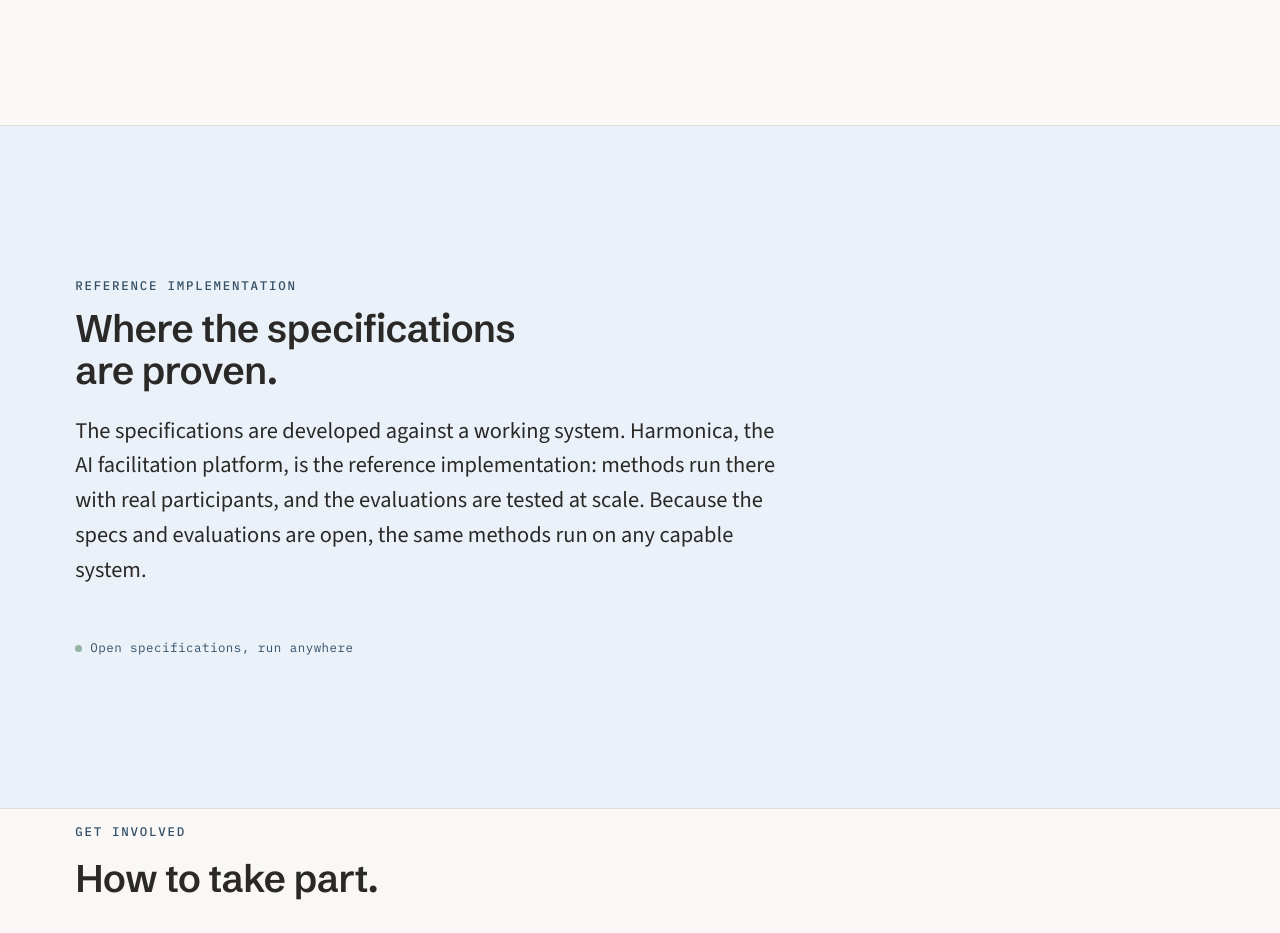
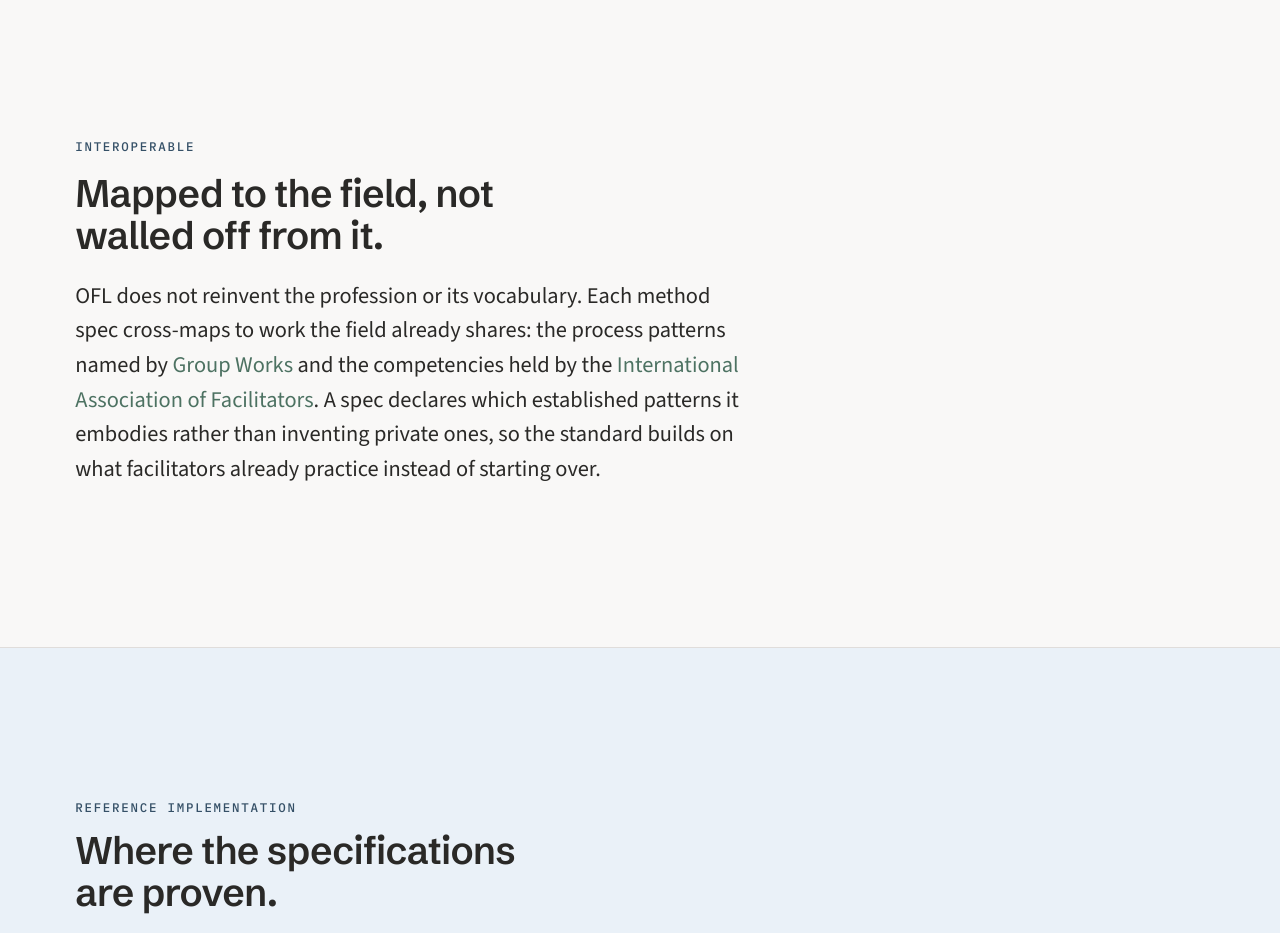
Before and after one commit to Open-Facilitation-Library/website, a plain HTML site: page index.html in a window 1280 px wide. Shown: the part 2360-3293 px from the top of the page. Drawn offline with nearby package versions, Linux system fonts and the light colour scheme.

Commit message:
copy: add an "Interoperable" section to the apex (HAR-1170)
Folds the field-interoperability positioning into openfac.org, serving the
locked "interoperable, not independent" thesis:
- cross-maps method specs to Group Works (process patterns) and the IAF
  (competencies) rather than inventing a private vocabulary.
- positions OFL as extending the profession, not reinventing it, which is
  itself the vendor-neutral signal (citing outside authorities).

Tight one-section addition; hero/tagline and existing copy unchanged. No em
dashes per DESIGN.md.

```diff
--- a/index.html
+++ b/index.html
@@ -60,6 +60,12 @@
         <p class="prose commons">What counts as good facilitation is set in the open, by the people who practice it, not encoded privately inside one company's product. Whoever owns the measure of good facilitation steers it; keeping that measure open keeps facilitation answerable to its practitioners, not to whoever owns the model.</p>
         <p class="prose muted reference">Around the specifications sits the research they draw on: <b>patterns</b>, facilitation methods described through the Why-How-Who framework; <b>teardowns</b> of how existing platforms facilitate; and a <b>knowledge base</b> of the field's research and definitions. <a href="https://wiki.openfac.org">Explore the wiki</a>.</p>
       </section>
+
+      <section class="block" aria-labelledby="interop">
+        <p class="eyebrow">Interoperable</p>
+        <h2 id="interop">Mapped to the field, not walled off from it.</h2>
+        <p class="prose">OFL does not reinvent the profession or its vocabulary. Each method spec cross-maps to work the field already shares: the process patterns named by <a href="https://groupworksdeck.org/">Group Works</a> and the competencies held by the <a href="https://iaf-world.org/">International Association of Facilitators</a>. A spec declares which established patterns it embodies rather than inventing private ones, so the standard builds on what facilitators already practice instead of starting over.</p>
+      </section>
     </main>
   </div>
 
```
